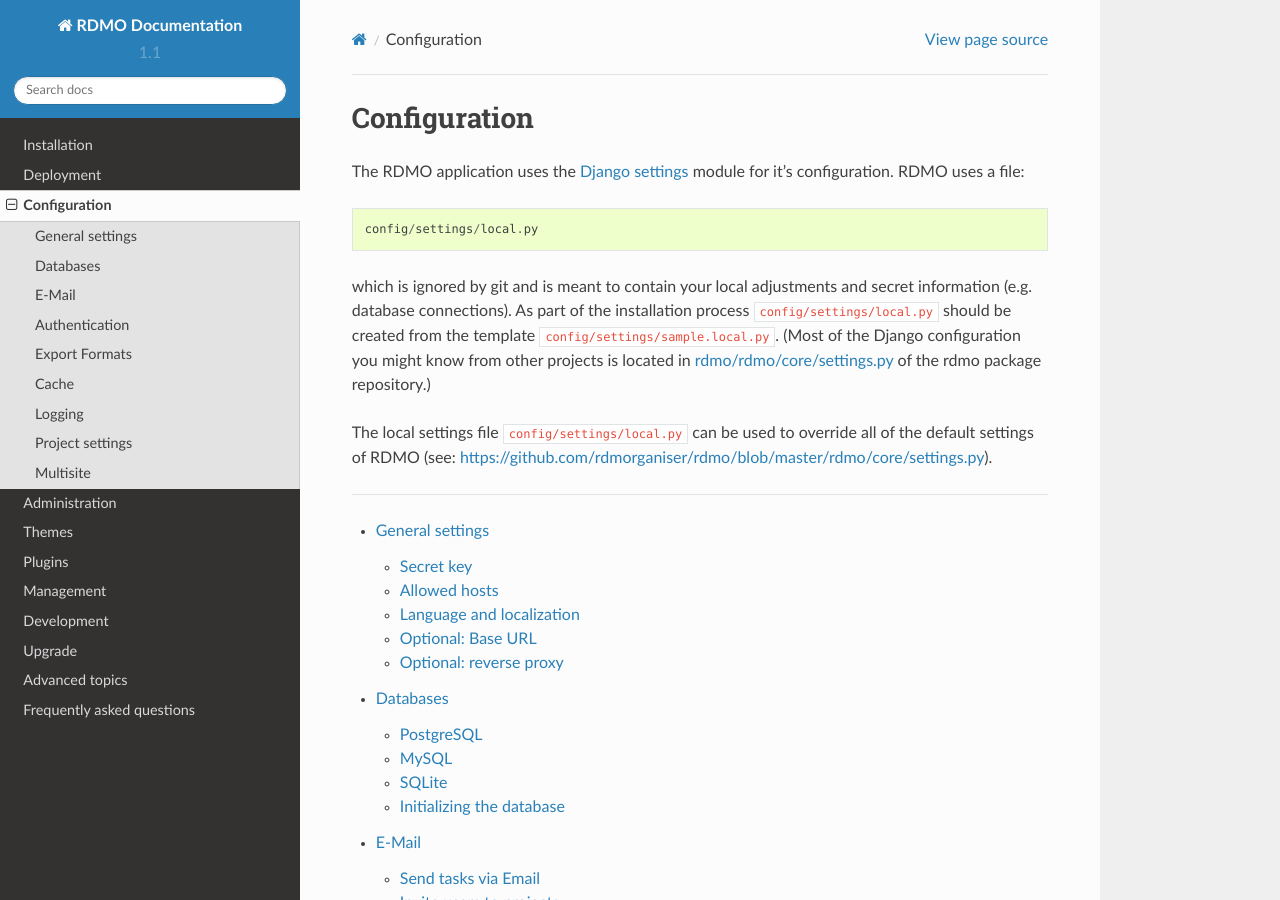
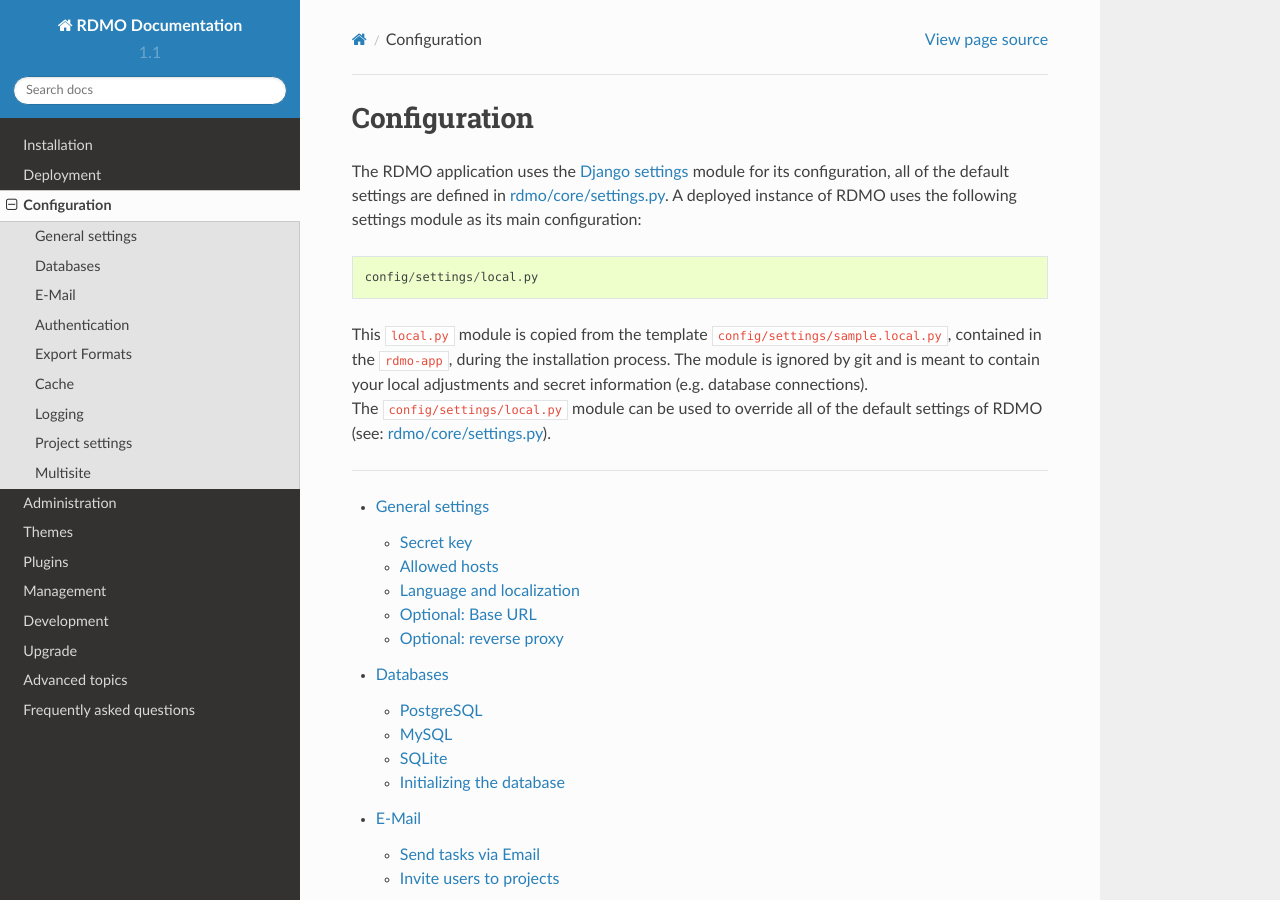
Before and after one commit to rdmorganiser/rdmo-docs, a Sphinx documentation site: the page built from docs/configuration/index.md, in a window 1280 px wide and 900 px high. Built offline with Sphinx 7.4.7 and the Read the Docs theme 2.0.0, drawn with Linux system fonts in a browser that asks for light colours.

Commit message:
chore: update links in config index

````diff
--- a/docs/configuration/index.md
+++ b/docs/configuration/index.md
@@ -1,14 +1,12 @@
 # Configuration
 
-The RDMO application uses the [Django settings](https://docs.djangoproject.com/en/1.10/topics/settings) module for it's configuration. RDMO uses a file:
+The RDMO application uses the [Django settings](https://docs.djangoproject.com/en/4.2/topics/settings/) module for its configuration, all of the default settings are defined in [rdmo/core/settings.py](https://github.com/rdmorganiser/rdmo/blob/master/rdmo/core/settings.py). A deployed instance of RDMO uses the following settings module as its main configuration:
 
 ```
 config/settings/local.py
 ```
-
-which is ignored by git and is meant to contain your local adjustments and secret information (e.g. database connections). As part of the installation process `config/settings/local.py` should be created from the template `config/settings/sample.local.py`. (Most of the Django configuration you might know from other projects is located in [rdmo/rdmo/core/settings.py](https://github.com/rdmorganiser/rdmo/blob/master/rdmo/core/settings.py) of the rdmo package repository.)
-
-The local settings file `config/settings/local.py` can be used to override all of the default settings of RDMO (see: <https://github.com/rdmorganiser/rdmo/blob/master/rdmo/core/settings.py>).
+This `local.py` module is copied from the template `config/settings/sample.local.py`, contained in the `rdmo-app`, during the installation process. The module is ignored by git and is meant to contain your local adjustments and secret information (e.g. database connections).
+The `config/settings/local.py` module can be used to override all of the default settings of RDMO (see: [rdmo/core/settings.py](https://github.com/rdmorganiser/rdmo/blob/master/rdmo/core/settings.py)).
 
 
 ```eval_rst
````
